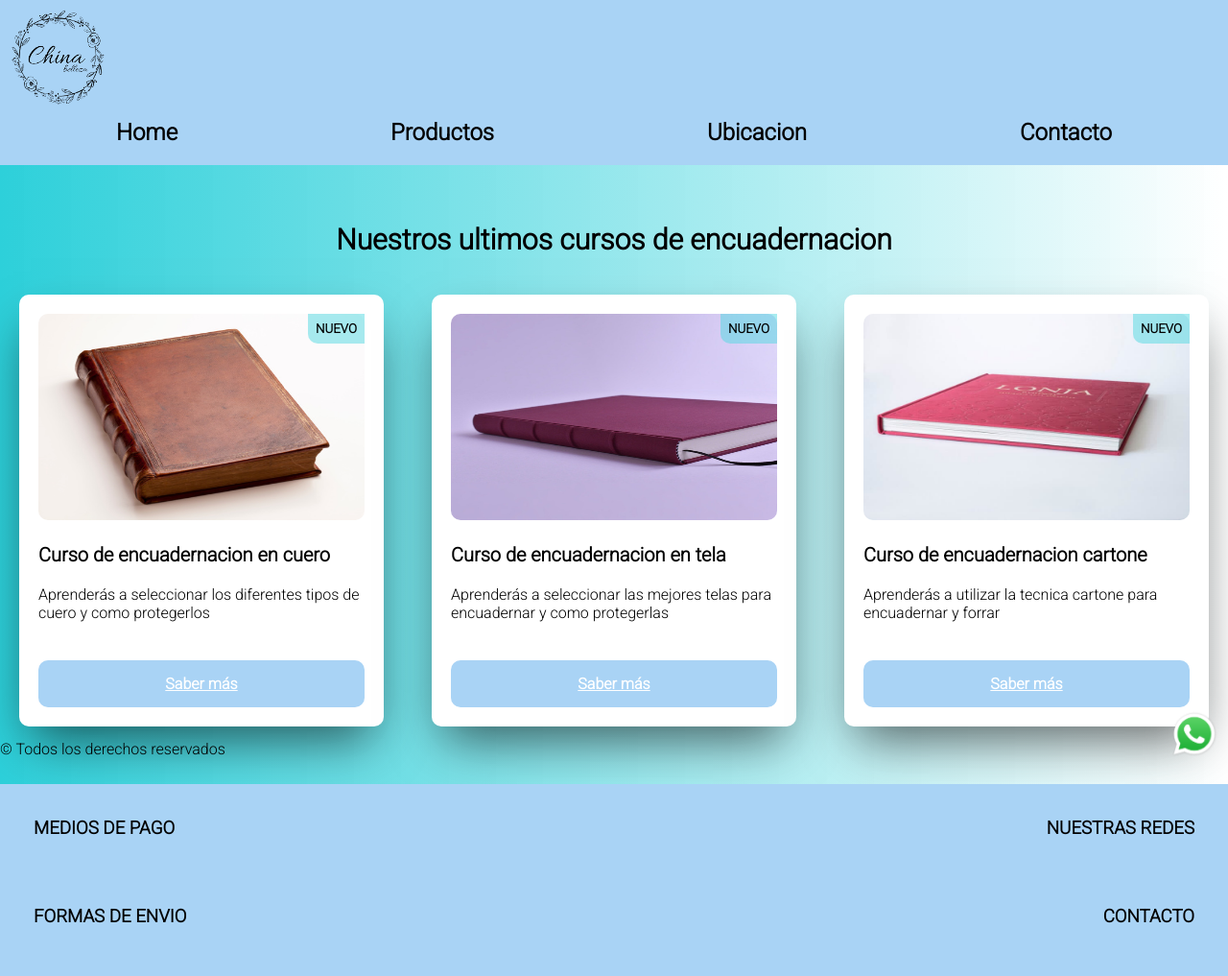
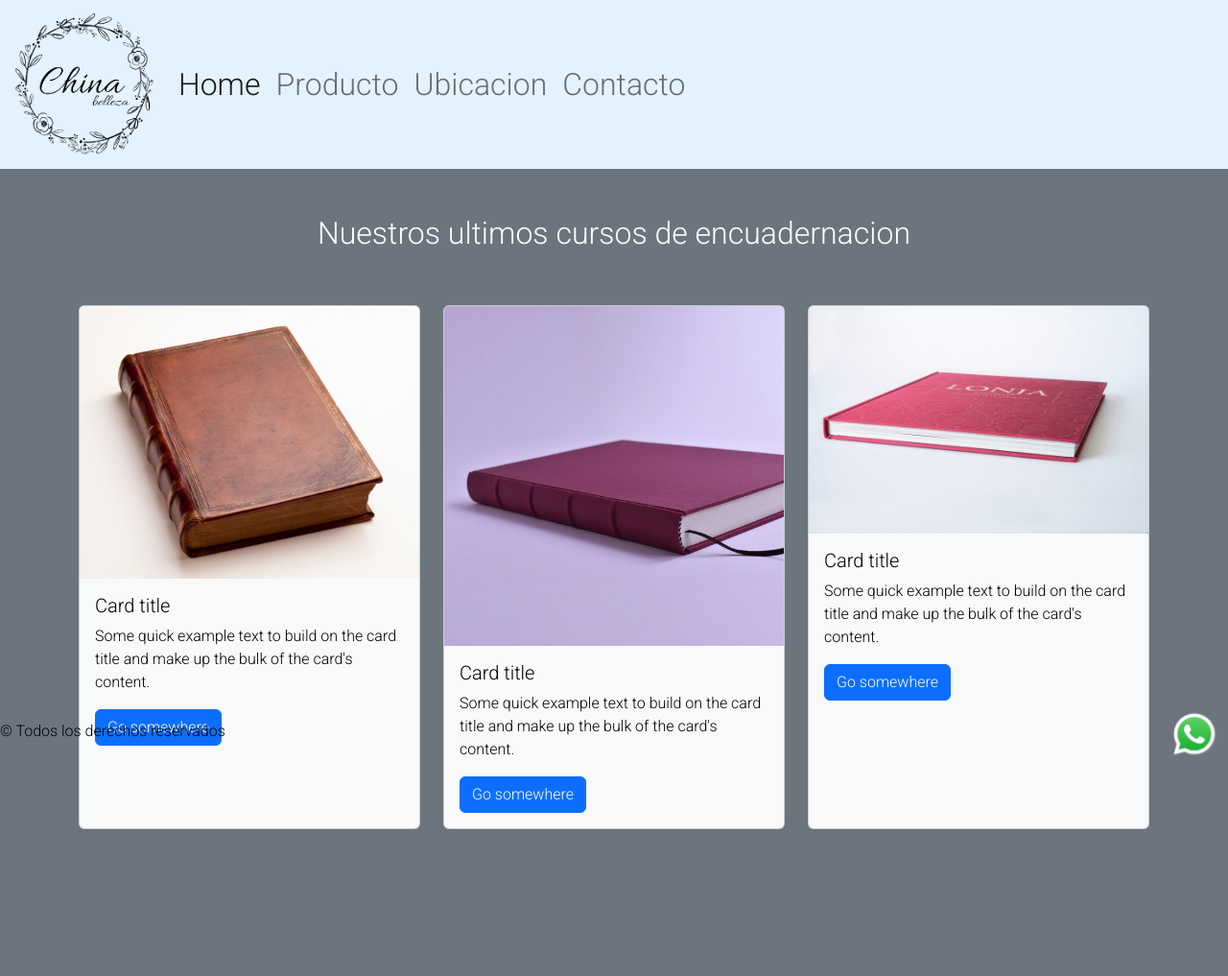
Before and after one commit to IgnaLobos/Chinabelleza, a plain HTML site: page index.html in a window 1280 px wide. Shown: the whole page at 96% size. After the commit the page ends 864 px from the top, so only its background shows below. Drawn offline with nearby package versions, Linux system fonts and the light colour scheme.

Commit message:
se agrega bootstrap

```diff
--- a/css/style.css
+++ b/css/style.css
@@ -6,14 +6,8 @@
 
 body {
     font-family: 'Roboto', sans-serif;
-    background: rgb(2,0,36);
-    background: linear-gradient(90deg, rgba(2,0,36,1) 0%, rgba(45,208,218,1) 0%, rgba(255,255,255,0.8995973389355743) 100%);
 }
 
-header {
-    background-color:rgb(169, 211, 245);
-    padding: 10px;
-}
 
 
 .menu {
@@ -41,8 +35,6 @@ header {
 
 
 .header__logo {
-    height: 100px;
-    width: 100px;
     border-radius: 50%;
     background-size: cover;
     list-style: none;
@@ -177,17 +169,8 @@ footer {
     font-weight: bold;
   }
 
-  .servicios {
-    margin-top: 60px;
-    margin-bottom: 60px;
-    padding: 0 20px;
-  }
 
-  .servicios__titulo {
-    margin-bottom: 40px;
-    text-align: center;
-    font-size: 30px;
-  }
+
 
   .servicios__contenido {
     display: grid;
--- a/index.html
+++ b/index.html
@@ -5,77 +5,92 @@
 	<meta name="viewport" content="width=device-width, initial-scale=1.0">
 	<link rel="shortcut icon" href="./assets/img/favicon.ico" type="image/x-icon">
 	<title>China Belleza</title>
+	<link href="https://cdn.jsdelivr.net/npm/bootstrap@5.2.1/dist/css/bootstrap.min.css" rel="stylesheet" integrity="sha384-iYQeCzEYFbKjA/T2uDLTpkwGzCiq6soy8tYaI1GyVh/UjpbCx/TYkiZhlZB6+fzT" crossorigin="anonymous">
 	<link rel="stylesheet" href="./css/style.css">
 	<link rel="preconnect" href="https://fonts.googleapis.com">
     <link rel="preconnect" href="https://fonts.gstatic.com" crossorigin>
     <link href="https://fonts.googleapis.com/css2?family=Roboto:wght@300&display=swap" rel="stylesheet">
 </head>
-<body>
+<body class="bg-secondary">
 	<!-- Encabezado -->
 	<header>
 		<nav>
-			<a href="./index.html"><img class="header__logo" src="./assets/img/Logo China.jpg" alt="imagen logo"></a>
-			<ul class="menu">
-				<li class="menu__item"><a href="index.html">Home</a></li>
-				<li class="menu__item"><a href="pages/producto.html">Productos</a></li>
-				<li class="menu__item"><a href="pages/ubicacion.html">Ubicacion</a></li>
-				<li class="menu__item"><a href="pages/contacto.html">Contacto</a></li>
+			<nav class="navbar navbar-expand-lg  fs-2" style="background-color: #e3f2fd;">
+				<div class="container-fluid">
+				  <a  class="navbar-brand header__logo" href="./index.html"> <img src="./assets/img/Logo China.jpg" width="150px" height="150px" alt="logo"></a>
+				  <button class="navbar-toggler" type="button" data-bs-toggle="collapse" data-bs-target="#navbarNav" aria-controls="navbarNav" aria-expanded="false" aria-label="Toggle navigation">
+					<span class="navbar-toggler-icon"></span>
+				  </button>
+				  <div class="collapse navbar-collapse" id="navbarNav">
+					<ul class="navbar-nav">
+					  <li class="nav-item">
+						<a class="nav-link active" aria-current="page" href="./index.html">Home</a>
+					  </li>
+					  <li class="nav-item">
+						<a class="nav-link" href="./pages/producto.html">Producto</a>
+					  </li>
+					  <li class="nav-item">
+						<a class="nav-link" href="./pages/ubicacion.html">Ubicacion</a>
+					  </li>
+					  <li class="nav-item">
+						<a class="nav-link" href="./pages/contacto.html">Contacto</a>
+					  </li>
+					</ul>
+				  </div>
+				</div>
+			  </nav>
 			</ul>
 		</nav>
 	</header>
 	<!-- Fin de encabezado -->
 	<!-- Contenido de sitio -->
 	<main>
-		<section class="servicios">
-		  <h3 class="servicios__titulo">Nuestros ultimos cursos de encuadernacion</h3>
-		  <div class="servicios__contenido">
-			<!-- tarjeta 1 -->
-			<article class="tarjeta">
-			  <div class="tarjeta__principal">
-				<small class="tarjeta__cabecera">Nuevo</small>
-				<img class="tarjeta__img" src="./assets/img/imag 1.jpg" alt="Encuadernacion cuero" width="325" height="215" />
-			  </div>
-			  <h2 class="tarjeta__titulo">Curso de encuadernacion en cuero</h2>
-			  <p class="tarjeta__descripcion">Aprenderás a seleccionar los diferentes tipos de cuero y como protegerlos</p>
-			  <a class="tarjeta__link" href="">Saber más</a>
-			</article>
+		<section class="d-flex justify-content-center align-items-center">
+		  <h2 class="text-white mt-5">Nuestros ultimos cursos de encuadernacion</h2>
+		</section>
 
-			<!-- tarjeta 2 -->
-			<article class="tarjeta">
-			  <div class="tarjeta__principal">
-				<small class="tarjeta__cabecera">Nuevo</small>
-				<img class="tarjeta__img" src="./assets/img/imag 2.jpg" alt="Encuadernacion tela" width="325" height="215" />
-			  </div>
-			  <h2 class="tarjeta__titulo">Curso de encuadernacion en tela</h2>
-			  <p class="tarjeta__descripcion">Aprenderás a seleccionar las mejores telas para encuadernar y como protegerlas</p>
-			  <a class="tarjeta__link" href="">Saber más</a>
-			</article>
-
-			<!-- tarjeta 3 -->
-			<article class="tarjeta">
-				<div class="tarjeta__principal">
-				  <small class="tarjeta__cabecera">Nuevo</small>
-				  <img class="tarjeta__img" src="./assets/img/imag 3.jpg" alt="Encuadernacion cartone" width="325" height="215" />
+		<section class="container">
+			<div class="row mt-5">
+				<div class="col-md-4">
+					<div class="card h-100 text-bg-light">
+					 <img src="./assets/img/imag 1.jpg" class="card-img-top" alt="1">
+					 <div class="card-body">
+					  <h5 class="card-title">Card title</h5>
+					  <p class="card-text">Some quick example text to build on the card title and make up the bulk of the card's content.</p>
+					  <a href="#" class="btn btn-primary">Go somewhere</a>
+					</div>
+				  </div>
 				</div>
-				<h2 class="tarjeta__titulo">Curso de encuadernacion cartone</h2>
-				<p class="tarjeta__descripcion">Aprenderás a utilizar la tecnica cartone para encuadernar y forrar</p>
-				<a class="tarjeta__link" href="">Saber más</a>
-			  </article>
-
+				<div class="col-md-4">
+					<div class="card h-100 text-bg-light">
+					 <img src="./assets/img/imag 2.jpg" class="card-img-top" alt="2">
+					 <div class="card-body">
+					  <h5 class="card-title">Card title</h5>
+					  <p class="card-text">Some quick example text to build on the card title and make up the bulk of the card's content.</p>
+					  <a href="#" class="btn btn-primary">Go somewhere</a>
+					</div>
+				  </div>
+				</div>
+				<div class="col-md-4">
+					<div class="card h-100 text-bg-light">
+					 <img src="./assets/img/imag 3.jpg" class="card-img-top" alt="3">
+					 <div class="card-body">
+					  <h5 class="card-title">Card title</h5>
+					  <p class="card-text">Some quick example text to build on the card title and make up the bulk of the card's content.</p>
+					  <a href="#" class="btn btn-primary">Go somewhere</a>
+					</div>
+				  </div>
+				</div>
+			</div>
 		</section>
-	  </main>
+	</main>
 	<!-- inicio de footer -->
 	<footer>
-		<div class="info__izquierda">
-		<h3 class="footer__enlaces">MEDIOS DE PAGO</h3>
-		<h3 class="footer__enlaces">FORMAS DE ENVIO</h3>
+		<div>
+		 <p class="footer__p">&copy Todos los derechos reservados</p>
 	    </div>
-		<div class="info__derecha">
-		<h3 class="footer__enlaces">NUESTRAS REDES</h3>
-		<h3 class="footer__enlaces">CONTACTO</h3>
-	    </div>
-		<p class="footer__p">&copy Todos los derechos reservados</p>
 	</footer >
 	<img class="wpp" src="./assets/img/whatsapp.webp" alt="whats">
+	<script src="https://cdn.jsdelivr.net/npm/bootstrap@5.2.1/dist/js/bootstrap.bundle.min.js" integrity="sha384-u1OknCvxWvY5kfmNBILK2hRnQC3Pr17a+RTT6rIHI7NnikvbZlHgTPOOmMi466C8" crossorigin="anonymous"></script>
 </body>
 </html>
```
Also changed, not shown: pages/contacto.html (+25 -6 lines), pages/producto.html (+25 -6 lines), pages/ubicacion.html (+25 -6 lines).
